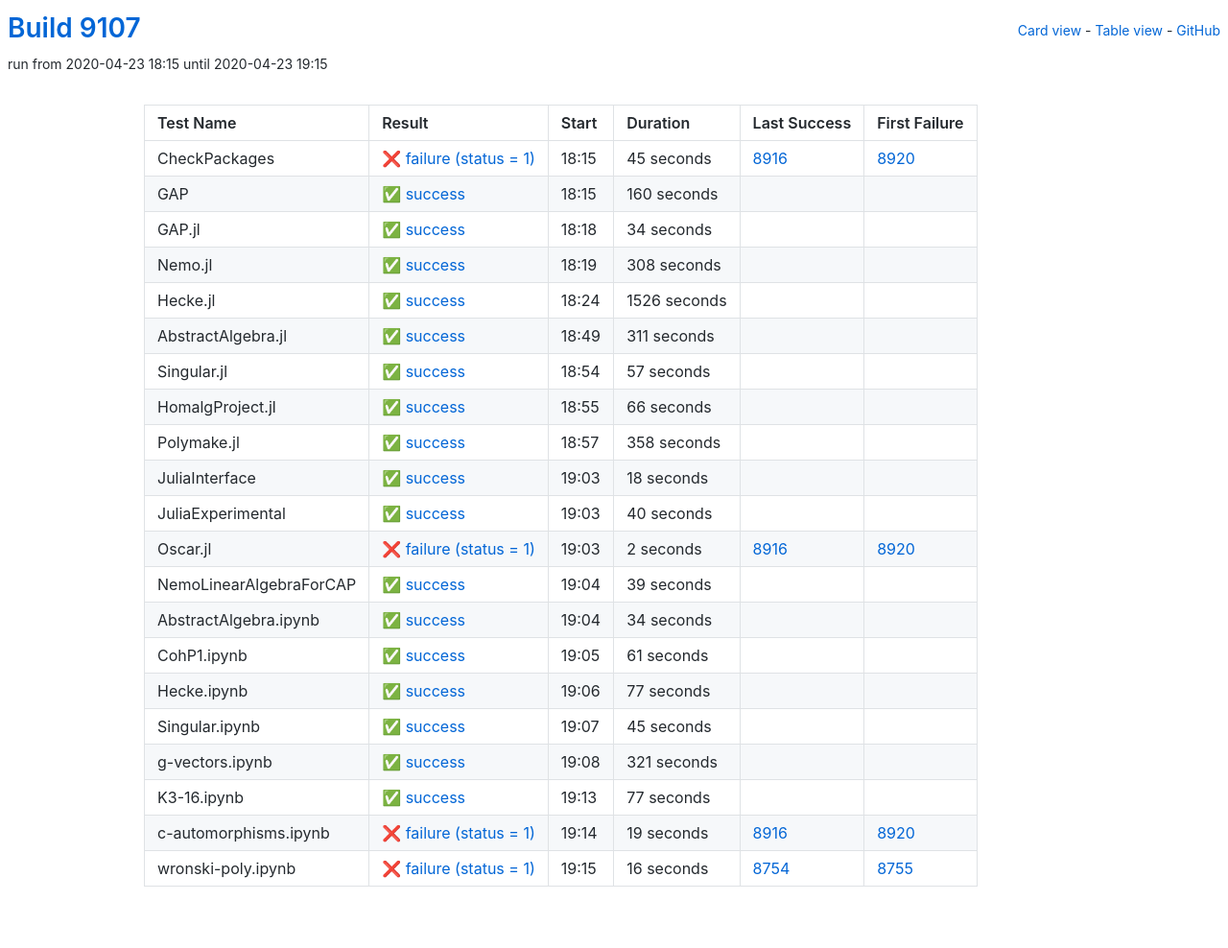
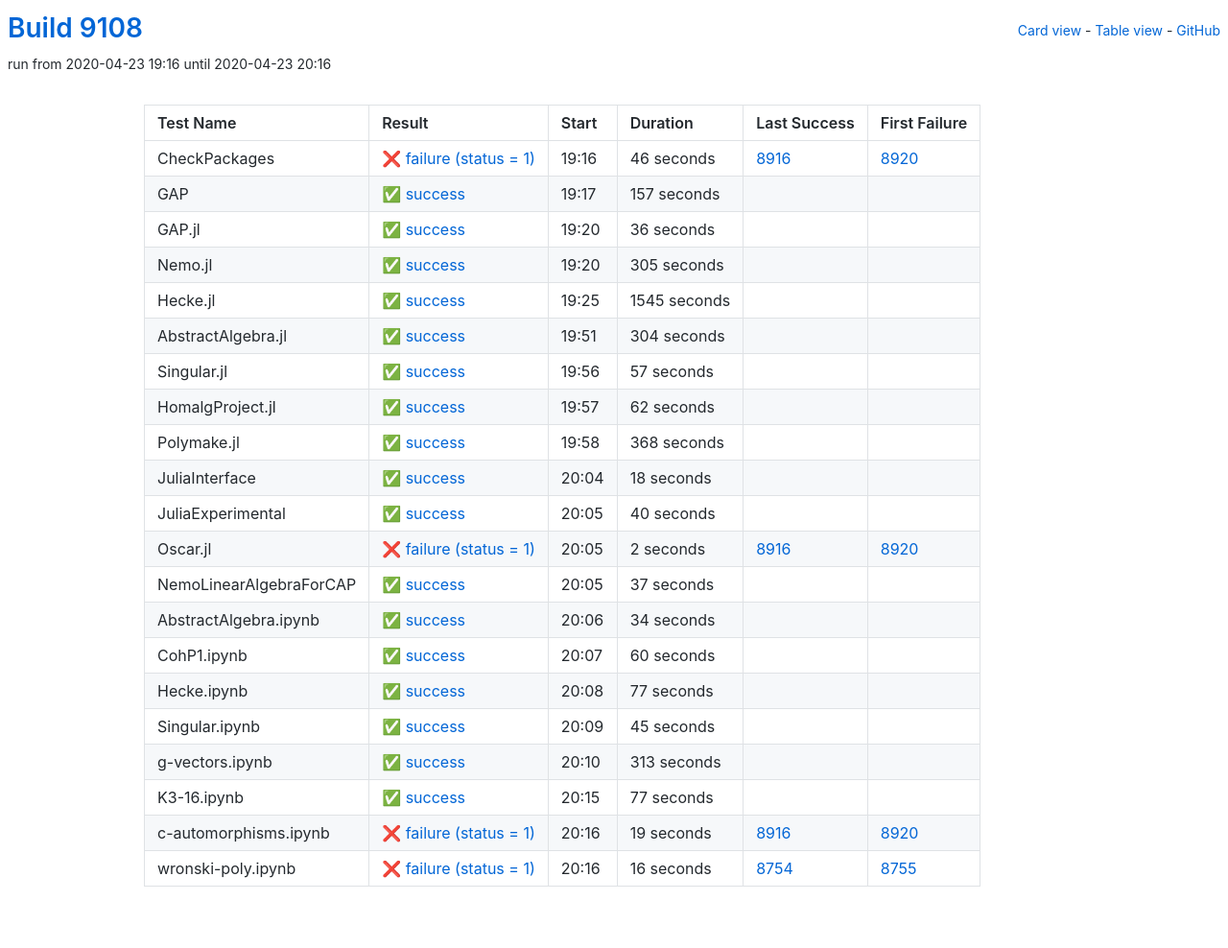
Before and after one commit to oscar-system/oscar-ci-status, a Jekyll site: the page built from table.html, in a window 1280 px wide. Shown: the whole page at 96% size. Built offline with Jekyll 4.4.1, drawn with Linux system fonts in a browser that asks for light colours.

Commit message:
Build 9108

```diff
--- a/_data/ci.yml
+++ b/_data/ci.yml
@@ -1,27 +1,148 @@
-build: 9107
-build_url: https://oscarci.mathematik.uni-kl.de/job/oscar/9107/
+build: 9108
+build_url: https://oscarci.mathematik.uni-kl.de/job/oscar/9108/
 job: oscar
 tests:
-- duration: 45
+- duration: 46
   exitcode: 1
   first_failure: 8920
   first_failure_url: https://oscarci.mathematik.uni-kl.de/job/oscar/8920/
   last_success: 8916
   last_success_url: https://oscarci.mathematik.uni-kl.de/job/oscar/8916/
-  log: https://oscarci.mathematik.uni-kl.de/job/oscar/9107/artifact/logs/build-9107/CheckPackages.log
+  log: https://oscarci.mathematik.uni-kl.de/job/oscar/9108/artifact/logs/build-9108/CheckPackages.log
   name: CheckPackages
-  start: 2020-04-23 18:15
+  start: 2020-04-23 19:16
   status: failure
   success: false
-- duration: 160
+- duration: 157
   exitcode: 0
   first_failure: false
   first_failure_url: null
   last_success: false
   last_success_url: null
-  log: https://oscarci.mathematik.uni-kl.de/job/oscar/9107/artifact/logs/build-9107/GAP.log
+  log: https://oscarci.mathematik.uni-kl.de/job/oscar/9108/artifact/logs/build-9108/GAP.log
   name: GAP
-  start: 2020-04-23 18:15
+  start: 2020-04-23 19:17
+  status: success
+  success: true
+- duration: 36
+  exitcode: 0
+  first_failure: false
+  first_failure_url: null
+  last_success: false
+  last_success_url: null
+  log: https://oscarci.mathematik.uni-kl.de/job/oscar/9108/artifact/logs/build-9108/GAP.jl.log
+  name: GAP.jl
+  start: 2020-04-23 19:20
+  status: success
+  success: true
+- duration: 305
+  exitcode: 0
+  first_failure: false
+  first_failure_url: null
+  last_success: false
+  last_success_url: null
+  log: https://oscarci.mathematik.uni-kl.de/job/oscar/9108/artifact/logs/build-9108/Nemo.jl.log
+  name: Nemo.jl
+  start: 2020-04-23 19:20
+  status: success
+  success: true
+- duration: 1545
+  exitcode: 0
+  first_failure: false
+  first_failure_url: null
+  last_success: false
+  last_success_url: null
+  log: https://oscarci.mathematik.uni-kl.de/job/oscar/9108/artifact/logs/build-9108/Hecke.jl.log
+  name: Hecke.jl
+  start: 2020-04-23 19:25
+  status: success
+  success: true
+- duration: 304
+  exitcode: 0
+  first_failure: false
+  first_failure_url: null
+  last_success: false
+  last_success_url: null
+  log: https://oscarci.mathematik.uni-kl.de/job/oscar/9108/artifact/logs/build-9108/AbstractAlgebra.jl.log
+  name: AbstractAlgebra.jl
+  start: 2020-04-23 19:51
+  status: success
+  success: true
+- duration: 57
+  exitcode: 0
+  first_failure: false
+  first_failure_url: null
+  last_success: false
+  last_success_url: null
+  log: https://oscarci.mathematik.uni-kl.de/job/oscar/9108/artifact/logs/build-9108/Singular.jl.log
+  name: Singular.jl
+  start: 2020-04-23 19:56
+  status: success
+  success: true
+- duration: 62
+  exitcode: 0
+  first_failure: false
+  first_failure_url: null
+  last_success: false
+  last_success_url: null
+  log: https://oscarci.mathematik.uni-kl.de/job/oscar/9108/artifact/logs/build-9108/HomalgProject.jl.log
+  name: HomalgProject.jl
+  start: 2020-04-23 19:57
+  status: success
+  success: true
+- duration: 368
+  exitcode: 0
+  first_failure: false
+  first_failure_url: null
+  last_success: false
+  last_success_url: null
+  log: https://oscarci.mathematik.uni-kl.de/job/oscar/9108/artifact/logs/build-9108/Polymake.jl.log
+  name: Polymake.jl
+  start: 2020-04-23 19:58
+  status: success
+  success: true
+- duration: 18
+  exitcode: 0
+  first_failure: false
+  first_failure_url: null
+  last_success: false
+  last_success_url: null
+  log: https://oscarci.mathematik.uni-kl.de/job/oscar/9108/artifact/logs/build-9108/JuliaInterface.log
+  name: JuliaInterface
+  start: 2020-04-23 20:04
+  status: success
+  success: true
+- duration: 40
+  exitcode: 0
+  first_failure: false
+  first_failure_url: null
+  last_success: false
+  last_success_url: null
+  log: https://oscarci.mathematik.uni-kl.de/job/oscar/9108/artifact/logs/build-9108/JuliaExperimental.log
+  name: JuliaExperimental
+  start: 2020-04-23 20:05
+  status: success
+  success: true
+- duration: 2
+  exitcode: 1
+  first_failure: 8920
+  first_failure_url: https://oscarci.mathematik.uni-kl.de/job/oscar/8920/
+  last_success: 8916
+  last_success_url: https://oscarci.mathematik.uni-kl.de/job/oscar/8916/
+  log: https://oscarci.mathematik.uni-kl.de/job/oscar/9108/artifact/logs/build-9108/Oscar.jl.log
+  name: Oscar.jl
+  start: 2020-04-23 20:05
+  status: failure
+  success: false
+- duration: 37
+  exitcode: 0
+  first_failure: false
+  first_failure_url: null
+  last_success: false
+  last_success_url: null
+  log: https://oscarci.mathematik.uni-kl.de/job/oscar/9108/artifact/logs/build-9108/NemoLinearAlgebraForCAP.log
+  name: NemoLinearAlgebraForCAP
+  start: 2020-04-23 20:05
   status: success
   success: true
 - duration: 34
@@ -30,141 +151,20 @@
   first_failure_url: null
   last_success: false
   last_success_url: null
-  log: https://oscarci.mathematik.uni-kl.de/job/oscar/9107/artifact/logs/build-9107/GAP.jl.log
-  name: GAP.jl
-  start: 2020-04-23 18:18
+  log: https://oscarci.mathematik.uni-kl.de/job/oscar/9108/artifact/logs/build-9108/AbstractAlgebra.ipynb.log
+  name: AbstractAlgebra.ipynb
+  start: 2020-04-23 20:06
   status: success
   success: true
-- duration: 308
+- duration: 60
   exitcode: 0
   first_failure: false
   first_failure_url: null
   last_success: false
   last_success_url: null
-  log: https://oscarci.mathematik.uni-kl.de/job/oscar/9107/artifact/logs/build-9107/Nemo.jl.log
-  name: Nemo.jl
-  start: 2020-04-23 18:19
-  status: success
-  success: true
-- duration: 1526
-  exitcode: 0
-  first_failure: false
-  first_failure_url: null
-  last_success: false
-  last_success_url: null
-  log: https://oscarci.mathematik.uni-kl.de/job/oscar/9107/artifact/logs/build-9107/Hecke.jl.log
-  name: Hecke.jl
-  start: 2020-04-23 18:24
-  status: success
-  success: true
-- duration: 311
-  exitcode: 0
-  first_failure: false
-  first_failure_url: null
-  last_success: false
-  last_success_url: null
-  log: https://oscarci.mathematik.uni-kl.de/job/oscar/9107/artifact/logs/build-9107/AbstractAlgebra.jl.log
-  name: AbstractAlgebra.jl
-  start: 2020-04-23 18:49
-  status: success
-  success: true
-- duration: 57
-  exitcode: 0
-  first_failure: false
-  first_failure_url: null
-  last_success: false
-  last_success_url: null
-  log: https://oscarci.mathematik.uni-kl.de/job/oscar/9107/artifact/logs/build-9107/Singular.jl.log
-  name: Singular.jl
-  start: 2020-04-23 18:54
-  status: success
-  success: true
-- duration: 66
-  exitcode: 0
-  first_failure: false
-  first_failure_url: null
-  last_success: false
-  last_success_url: null
-  log: https://oscarci.mathematik.uni-kl.de/job/oscar/9107/artifact/logs/build-9107/HomalgProject.jl.log
-  name: HomalgProject.jl
-  start: 2020-04-23 18:55
-  status: success
-  success: true
-- duration: 358
-  exitcode: 0
-  first_failure: false
-  first_failure_url: null
-  last_success: false
-  last_success_url: null
-  log: https://oscarci.mathematik.uni-kl.de/job/oscar/9107/artifact/logs/build-9107/Polymake.jl.log
-  name: Polymake.jl
-  start: 2020-04-23 18:57
-  status: success
-  success: true
-- duration: 18
-  exitcode: 0
-  first_failure: false
-  first_failure_url: null
-  last_success: false
-  last_success_url: null
-  log: https://oscarci.mathematik.uni-kl.de/job/oscar/9107/artifact/logs/build-9107/JuliaInterface.log
-  name: JuliaInterface
-  start: 2020-04-23 19:03
-  status: success
-  success: true
-- duration: 40
-  exitcode: 0
-  first_failure: false
-  first_failure_url: null
-  last_success: false
-  last_success_url: null
-  log: https://oscarci.mathematik.uni-kl.de/job/oscar/9107/artifact/logs/build-9107/JuliaExperimental.log
-  name: JuliaExperimental
-  start: 2020-04-23 19:03
-  status: success
-  success: true
-- duration: 2
-  exitcode: 1
-  first_failure: 8920
-  first_failure_url: https://oscarci.mathematik.uni-kl.de/job/oscar/8920/
-  last_success: 8916
-  last_success_url: https://oscarci.mathematik.uni-kl.de/job/oscar/8916/
-  log: https://oscarci.mathematik.uni-kl.de/job/oscar/9107/artifact/logs/build-9107/Oscar.jl.log
-  name: Oscar.jl
-  start: 2020-04-23 19:03
-  status: failure
-  success: false
-- duration: 39
-  exitcode: 0
-  first_failure: false
-  first_failure_url: null
-  last_success: false
-  last_success_url: null
-  log: https://oscarci.mathematik.uni-kl.de/job/oscar/9107/artifact/logs/build-9107/NemoLinearAlgebraForCAP.log
-  name: NemoLinearAlgebraForCAP
-  start: 2020-04-23 19:04
-  status: success
-  success: true
-- duration: 34
-  exitcode: 0
-  first_failure: false
-  first_failure_url: null
-  last_success: false
-  last_success_url: null
-  log: https://oscarci.mathematik.uni-kl.de/job/oscar/9107/artifact/logs/build-9107/AbstractAlgebra.ipynb.log
-  name: AbstractAlgebra.ipynb
-  start: 2020-04-23 19:04
-  status: success
-  success: true
-- duration: 61
-  exitcode: 0
-  first_failure: false
-  first_failure_url: null
-  last_success: false
-  last_success_url: null
-  log: https://oscarci.mathematik.uni-kl.de/job/oscar/9107/artifact/logs/build-9107/CohP1.ipynb.log
+  log: https://oscarci.mathematik.uni-kl.de/job/oscar/9108/artifact/logs/build-9108/CohP1.ipynb.log
   name: CohP1.ipynb
-  start: 2020-04-23 19:05
+  start: 2020-04-23 20:07
   status: success
   success: true
 - duration: 77
@@ -173,9 +173,9 @@
   first_failure_url: null
   last_success: false
   last_success_url: null
-  log: https://oscarci.mathematik.uni-kl.de/job/oscar/9107/artifact/logs/build-9107/Hecke.ipynb.log
+  log: https://oscarci.mathematik.uni-kl.de/job/oscar/9108/artifact/logs/build-9108/Hecke.ipynb.log
   name: Hecke.ipynb
-  start: 2020-04-23 19:06
+  start: 2020-04-23 20:08
   status: success
   success: true
 - duration: 45
@@ -184,20 +184,20 @@
   first_failure_url: null
   last_success: false
   last_success_url: null
-  log: https://oscarci.mathematik.uni-kl.de/job/oscar/9107/artifact/logs/build-9107/Singular.ipynb.log
+  log: https://oscarci.mathematik.uni-kl.de/job/oscar/9108/artifact/logs/build-9108/Singular.ipynb.log
   name: Singular.ipynb
-  start: 2020-04-23 19:07
+  start: 2020-04-23 20:09
   status: success
   success: true
-- duration: 321
+- duration: 313
   exitcode: 0
   first_failure: false
   first_failure_url: null
   last_success: false
   last_success_url: null
-  log: https://oscarci.mathematik.uni-kl.de/job/oscar/9107/artifact/logs/build-9107/g-vectors.ipynb.log
+  log: https://oscarci.mathematik.uni-kl.de/job/oscar/9108/artifact/logs/build-9108/g-vectors.ipynb.log
   name: g-vectors.ipynb
-  start: 2020-04-23 19:08
+  start: 2020-04-23 20:10
   status: success
   success: true
 - duration: 77
@@ -206,9 +206,9 @@
   first_failure_url: null
   last_success: false
   last_success_url: null
-  log: https://oscarci.mathematik.uni-kl.de/job/oscar/9107/artifact/logs/build-9107/K3-16.ipynb.log
+  log: https://oscarci.mathematik.uni-kl.de/job/oscar/9108/artifact/logs/build-9108/K3-16.ipynb.log
   name: K3-16.ipynb
-  start: 2020-04-23 19:13
+  start: 2020-04-23 20:15
   status: success
   success: true
 - duration: 19
@@ -217,9 +217,9 @@
   first_failure_url: https://oscarci.mathematik.uni-kl.de/job/oscar/8920/
   last_success: 8916
   last_success_url: https://oscarci.mathematik.uni-kl.de/job/oscar/8916/
-  log: https://oscarci.mathematik.uni-kl.de/job/oscar/9107/artifact/logs/build-9107/c-automorphisms.ipynb.log
+  log: https://oscarci.mathematik.uni-kl.de/job/oscar/9108/artifact/logs/build-9108/c-automorphisms.ipynb.log
   name: c-automorphisms.ipynb
-  start: 2020-04-23 19:14
+  start: 2020-04-23 20:16
   status: failure
   success: false
 - duration: 16
@@ -228,8 +228,8 @@
   first_failure_url: https://oscarci.mathematik.uni-kl.de/job/oscar/8755/
   last_success: 8754
   last_success_url: https://oscarci.mathematik.uni-kl.de/job/oscar/8754/
-  log: https://oscarci.mathematik.uni-kl.de/job/oscar/9107/artifact/logs/build-9107/wronski-poly.ipynb.log
+  log: https://oscarci.mathematik.uni-kl.de/job/oscar/9108/artifact/logs/build-9108/wronski-poly.ipynb.log
   name: wronski-poly.ipynb
-  start: 2020-04-23 19:15
+  start: 2020-04-23 20:16
   status: failure
   success: false
```
Also changed, not shown: README.md.
